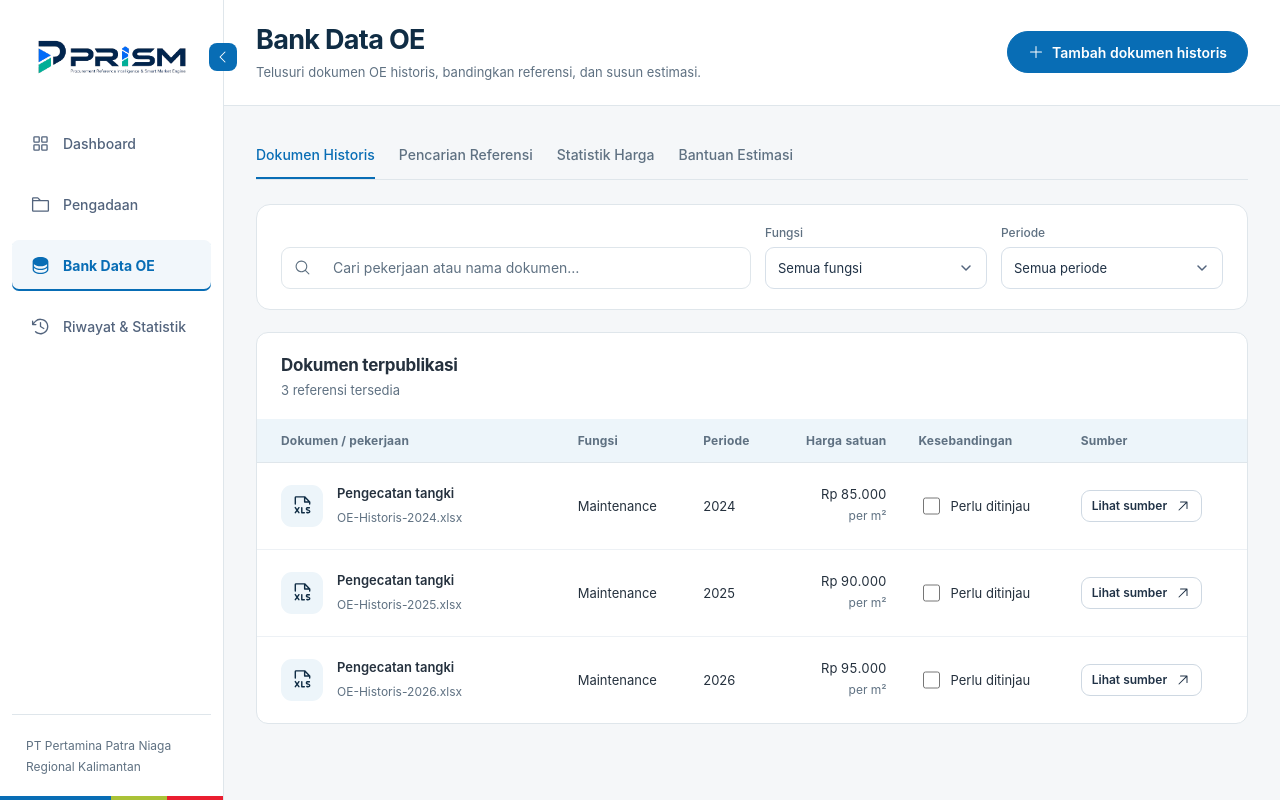
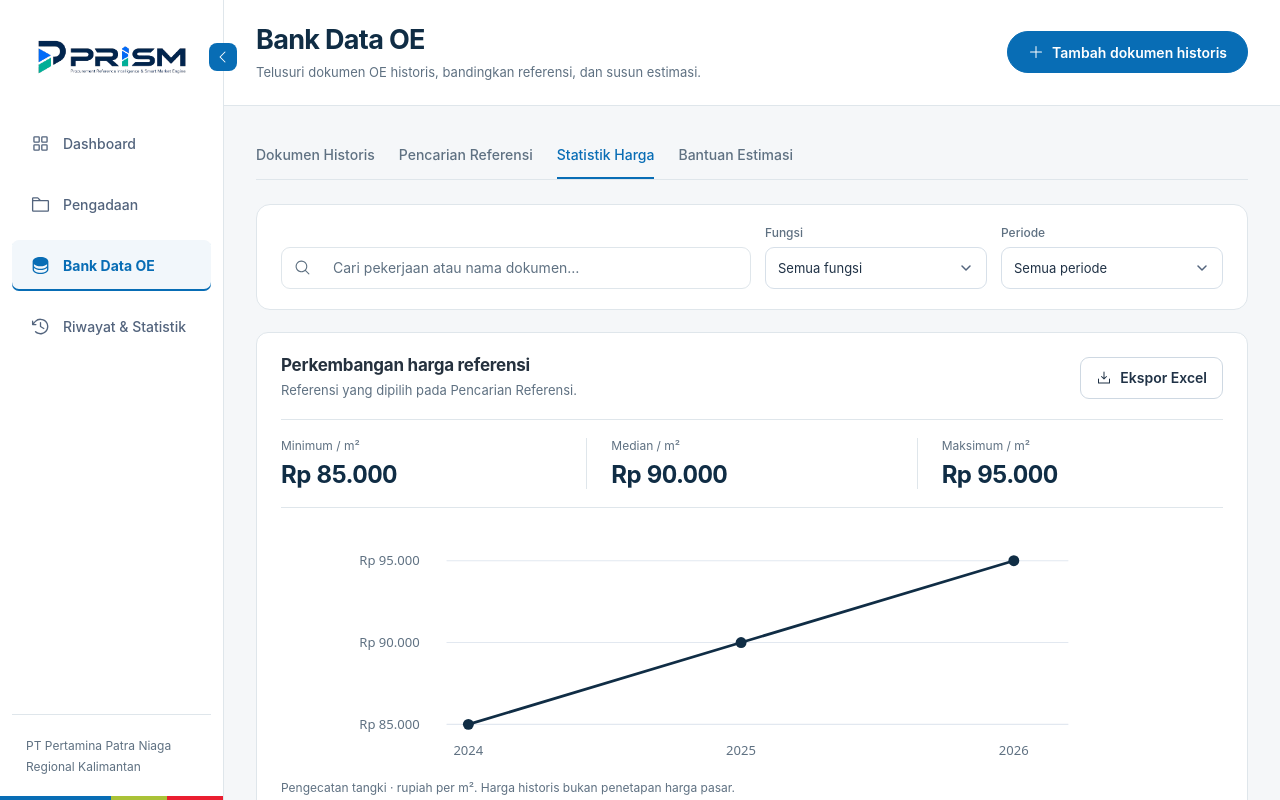
Before and after one commit to alHerys/prism-frontend, a React (Vite) app: page /bank in a window 1280 px wide. Shown: the top 800 px of the page. Built offline with nearby package versions, Linux system fonts and the light colour scheme.

Commit message:
feat: enhance DemoService and Bank/Procurement pages to support prepared estimates and improve state management

```diff
--- a/src/domain/service.ts
+++ b/src/domain/service.ts
@@ -63,7 +63,7 @@ export class DemoService {
   private state: DemoState;
   private listeners = new Set<() => void>();
   private sequence = 20;
-  constructor(seed = true) {
+  constructor(seed = true, prepared = false) {
     this.state = {
       procurements: [],
       vendors: [],
@@ -154,7 +154,66 @@ export class DemoService {
         },
       ];
     }
+    if (seed && prepared) this.prepareShowcase();
     this.updateView();
+  }
+  // Prepared synthetic records represent a completed demo session only.
+  // New uploads still pass through review and explicit evaluator confirmation.
+  private prepareShowcase() {
+    const procurementId = "proc-showcase";
+    this.state.procurements.push({
+      id: procurementId,
+      name: "Penggantian Jalur Pipa — Siap Evaluasi",
+      number: "PRC-DEMO-2026-003",
+      functionName: "Maintenance",
+      createdAt: "2026-10-02T09:00:00+07:00",
+      preferences: copy(DEMO_PREFERENCES),
+      preferenceRevision: 1,
+      preferenceConfirmed: true,
+    });
+    for (const [id, name] of [["nusa", "PT Nusa Teknik Mandiri"], ["borneo", "PT Borneo Teknik Nusantara"]]) {
+      this.state.vendors.push({id: `showcase-${id}`, procurementId, name});
+    }
+    const docs = [
+      this.makeDocument({procurementId, vendorId: "showcase-nusa", kind: "FORM_A5", fixtureId: "a5-nusa", name: "Form-A5-Nusa.pdf"}),
+      this.makeDocument({procurementId, vendorId: "showcase-borneo", kind: "FORM_A5", fixtureId: "a5-borneo", name: "Form-A5-Borneo.pdf"}),
+      this.makeDocument({procurementId, kind: "OE", fixtureId: "oe-terminal", name: "OE-Terminal.xlsx"}),
+      this.makeDocument({procurementId, vendorId: "showcase-nusa", kind: "OFFER", fixtureId: "bid-nusa", name: "Penawaran-Nusa.xlsx"}),
+    ];
+    for (const doc of docs) {
+      doc.status = "CONFIRMED";
+      doc.acknowledged = true;
+      if (doc.reviewed) {
+        doc.reviewed = copy(A5_FIXTURES[doc.fixtureId]);
+        if (doc.fixtureId === "a5-borneo") doc.revision = 2;
+      } else {
+        doc.selectedGroup = "Harga satuan material dan jasa";
+        doc.revision = 2;
+        doc.pairs.forEach((pair) => { pair.confirmed = pair.matched; });
+      }
+    }
+    this.state.documents.push(...docs);
+    this.event({procurementId, module: "PROCUREMENT", type: "CREATED", summary: "Pengadaan contoh siap evaluasi tersedia"});
+    this.event({procurementId, module: "HEA", type: "CORRECTED", summary: "Koreksi contoh TKDN jasa Borneo: 30% menjadi 35%"});
+    this.event({procurementId, module: "HEA", type: "CONFIRMED", summary: "Form A5 dan preferensi pada data contoh telah dikonfirmasi"});
+    this.event({procurementId, module: "PRICE_DEVIATION", type: "CONFIRMED", summary: "Sumber dan pasangan harga pada data contoh telah dikonfirmasi"});
+    this.buildHEA(procurementId, docs.filter((d) => d.kind === "FORM_A5").map((d) => d.id));
+    this.buildDeviation(procurementId, docs[2].id, docs[3].id);
+    for (const item of this.state.historicalItems) {
+      const document = this.makeDocument({
+        procurementId: "proc-tank", kind: "HISTORICAL_OE",
+        fixtureId: `history-${item.period}`, name: item.documentName,
+        functionName: item.functionName, period: item.period,
+      });
+      document.status = "CONFIRMED";
+      document.published = true;
+      this.state.documents.push(document);
+    }
+    this.state.historicalItems.forEach((item) => { item.comparable = true; });
+    const referenceIds = this.state.historicalItems.map((item) => item.id);
+    this.event({module: "BANK", type: "CONFIRMED", summary: "Kesebandingan tiga referensi OE contoh telah diperiksa"});
+    this.buildBankSnapshot(referenceIds);
+    this.buildEstimate({description: "Pengecatan tangki", unit: "m²", quantity: "10", referenceIds});
   }
   getState = () => this.view;
   subscribe = (listener: () => void) => {
@@ -457,6 +516,9 @@ export class DemoService {
     return copy(p);
   }
   async evaluateHEA(procurementId: string, documentIds: string[]) {
+    return this.buildHEA(procurementId, documentIds);
+  }
+  private buildHEA(procurementId: string, documentIds: string[]) {
     const p = this.proc(procurementId);
     if (!p.preferenceConfirmed || !p.preferences)
       throw new DomainError(
@@ -653,11 +715,10 @@ export class DemoService {
     this.emit();
     return copy(d);
   }
-  async evaluateDeviation(
-    procurementId: string,
-    oeId: string,
-    offerId: string,
-  ) {
+  async evaluateDeviation(procurementId: string, oeId: string, offerId: string) {
+    return this.buildDeviation(procurementId, oeId, offerId);
+  }
+  private buildDeviation(procurementId: string, oeId: string, offerId: string) {
     this.proc(procurementId);
     const oe = this.doc(oeId),
       offer = this.doc(offerId);
@@ -816,7 +877,10 @@ export class DemoService {
     item.comparable = value;
     this.emit();
   }
-  async estimate(input: {
+  async estimate(input: { description: string; unit: string; quantity: string; referenceIds: string[] }) {
+    return this.buildEstimate(input);
+  }
+  private buildEstimate(input: {
     description: string;
     unit: string;
     quantity: string;
@@ -917,6 +981,9 @@ export class DemoService {
   getHistoricalStatistics = (referenceIds: string[]) =>
     this.getPreparedStatistics(referenceIds);
   async createBankSnapshot(referenceIds: string[]) {
+    return this.buildBankSnapshot(referenceIds);
+  }
+  private buildBankSnapshot(referenceIds: string[]) {
     const refs = [...new Set(referenceIds)].map((id) =>
       this.state.historicalItems.find((i) => i.id === id),
     );
@@ -959,5 +1026,5 @@ export class DemoService {
     this.emit();
   }
 }
-export const createDemoService = (seed = true) => new DemoService(seed);
-export const demoService = createDemoService();
+export const createDemoService = (seed = true, prepared = false) => new DemoService(seed, prepared);
+export const demoService = createDemoService(true, true);
--- a/src/pages/Bank.tsx
+++ b/src/pages/Bank.tsx
@@ -26,11 +26,12 @@ export interface BankPageProps {
 }
 export function BankPage({ service = demoService, onExport }: BankPageProps) {
   const state = useSyncExternalStore(service.subscribe, service.getState);
-  const [tab, setTab] = useState("Dokumen Historis");
+  const preparedEstimate = state.estimates[0];
+  const [tab, setTab] = useState(preparedEstimate ? "Statistik Harga" : "Dokumen Historis");
   const [query, setQuery] = useState("");
   const [year, setYear] = useState("");
   const [functionFilter, setFunctionFilter] = useState("");
-  const [selectedIds, setSelectedIds] = useState<string[]>([]);
+  const [selectedIds, setSelectedIds] = useState<string[]>(() => preparedEstimate?.referenceIds ?? []);
   const [detail, setDetail] = useState<HistoricalItem>();
   const [showUpload, setShowUpload] = useState(false);
   const [draftId, setDraftId] = useState("");
@@ -42,10 +43,10 @@ export function BankPage({ service = demoService, onExport }: BankPageProps) {
   const [busy, setBusy] = useState("");
   const [notice, setNotice] = useState("");
   const [error, setError] = useState("");
-  const [need, setNeed] = useState("");
-  const [unit, setUnit] = useState("m²");
-  const [quantity, setQuantity] = useState("");
-  const [estimateId, setEstimateId] = useState("");
+  const [need, setNeed] = useState(preparedEstimate?.description ?? "");
+  const [unit, setUnit] = useState(preparedEstimate?.unit ?? "m²");
+  const [quantity, setQuantity] = useState(preparedEstimate?.quantity ?? "");
+  const [estimateId, setEstimateId] = useState(preparedEstimate?.id ?? "");
   const draft = state.documents.find((d) => d.id === draftId);
   const estimate = state.estimates.find((e) => e.id === estimateId);
   const filtered = state.historicalItems.filter(
--- a/src/pages/Procurement.tsx
+++ b/src/pages/Procurement.tsx
@@ -126,7 +126,7 @@ export function ProcurementDetail() {
   const { id } = useParams();
   const state = useDemo();
   const [params, setParams] = useSearchParams();
-  const tab = params.get("tab") || "ringkasan";
+  const tab = params.get("tab") || (state.snapshots.some((s) => s.procurementId === id && s.module === "HEA") ? "hea" : "ringkasan");
   const p = state.procurements.find((p) => p.id === id);
   const toast = useToast();
   const [vendorOpen, setVendorOpen] = useState(false);
```
